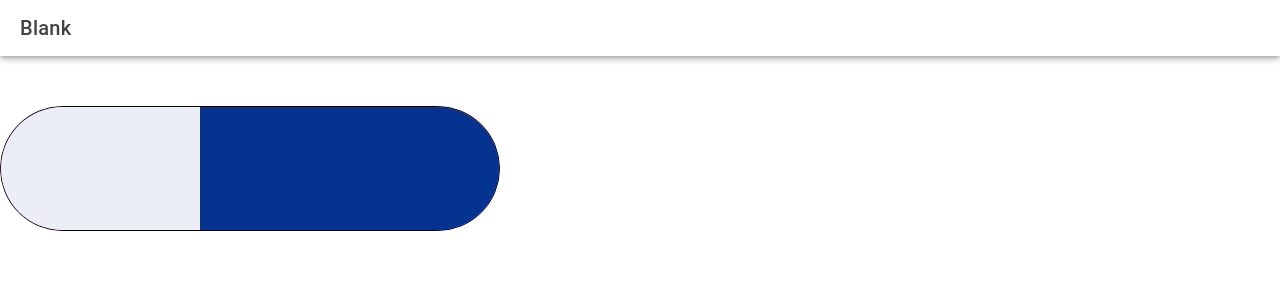
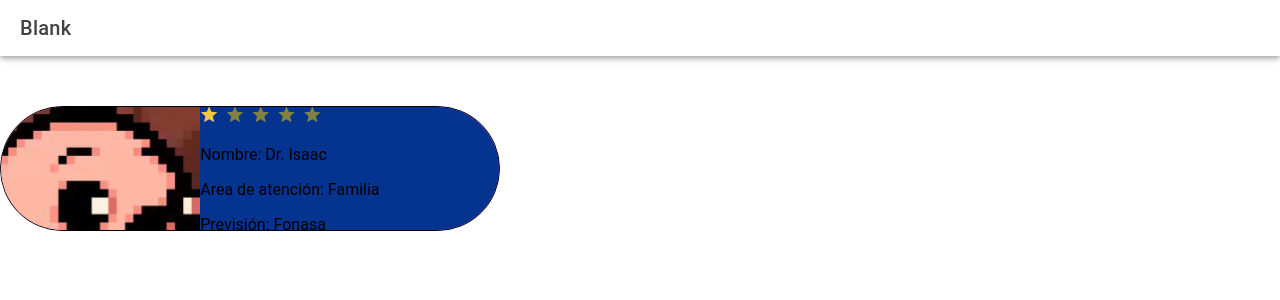
Before and after one commit to The-Insanes/MenteEnLinea, a React (Vite) app in the folder frontend/: page /home in a window 1280 px wide. Shown: the top 300 px of the page. Built offline with nearby package versions, Linux system fonts and the light colour scheme.

Commit message:
finished component, added new divs for doctorimagecontainer in leftside, added new divs for punctuation, name, area and prevision in rightside

```diff
--- a/frontend/src/components/PsychologistSummary.tsx
+++ b/frontend/src/components/PsychologistSummary.tsx
@@ -1,5 +1,7 @@
 import React from 'react';
 import './css/PsychologistSummary.css';
+import { IonAvatar } from '@ionic/react';
+
 
 interface ContainerProps {
     className?: string | undefined
@@ -8,9 +10,24 @@ interface ContainerProps {
 const PsychologistSummary: React.FC<ContainerProps> = ({className}) => {
     return (
         <div id = 'pill'>
+            <div id = 'leftSide'>
+                <div id = 'DoctorImageContainer'>
+                    <img id = 'perfil' alt="isaac" src="isaacProfile.jpg" />
+                </div>
+            </div>
+            <div id = 'rightSide'>
+                <div id = 'punctuation'><img src="punctuation_dr_house.svg" alt="Punctuation" /></div>
+                <div id = 'name'>
+                    <p>Nombre: Dr. Isaac</p>
+                </div>
+                <div id = 'AreaResume'>
+                    <p>Area de atención: Familia</p>
+                </div>
+                <div id = 'Previsión'>
+                    <p>Previsión: Fonasa</p>
+                </div>
 
-            <div id = 'leftSide'></div>
-            <div id = 'rightSide'></div>
+            </div>
 
         </div>
     );
```
